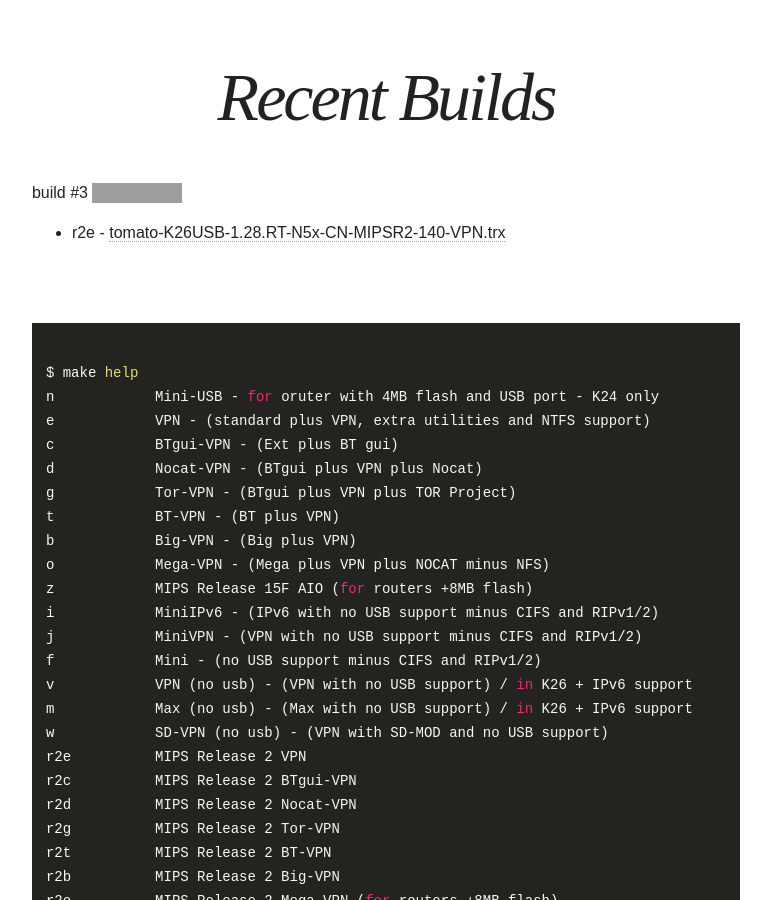
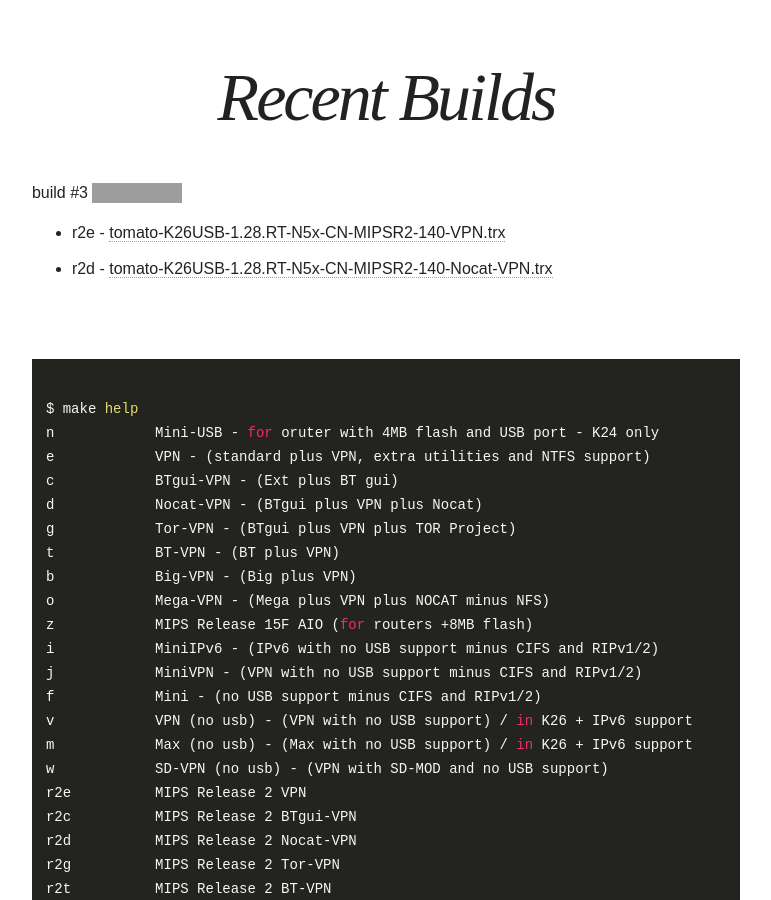
Before and after one commit to oglopss/tomato-ci-ctf-jekyll, a Jekyll site: the page built from index.html, in a window 1280 px wide and 900 px high, scrolled down 415 px. Shown: the whole window, without its empty margins (254-1025 px from the left). Built offline with Jekyll 4.4.1, drawn with Linux system fonts in a browser that asks for light colours; nearby versions of some CDN libraries; grey boxes are pictures that could not be loaded.

Commit message:
Travis build 3 r2d pushed to gh-pages

```diff
--- a/_data/ss.yml
+++ b/_data/ss.yml
@@ -1,3 +1,4 @@
 build: 3
 files:
   - 0001 r2e tomato-K26USB-1.28.RT-N5x-CN-MIPSR2-140-VPN.trx
+  - 0003 r2d tomato-K26USB-1.28.RT-N5x-CN-MIPSR2-140-Nocat-VPN.trx
```
Also changed, not shown: 1 other file.
